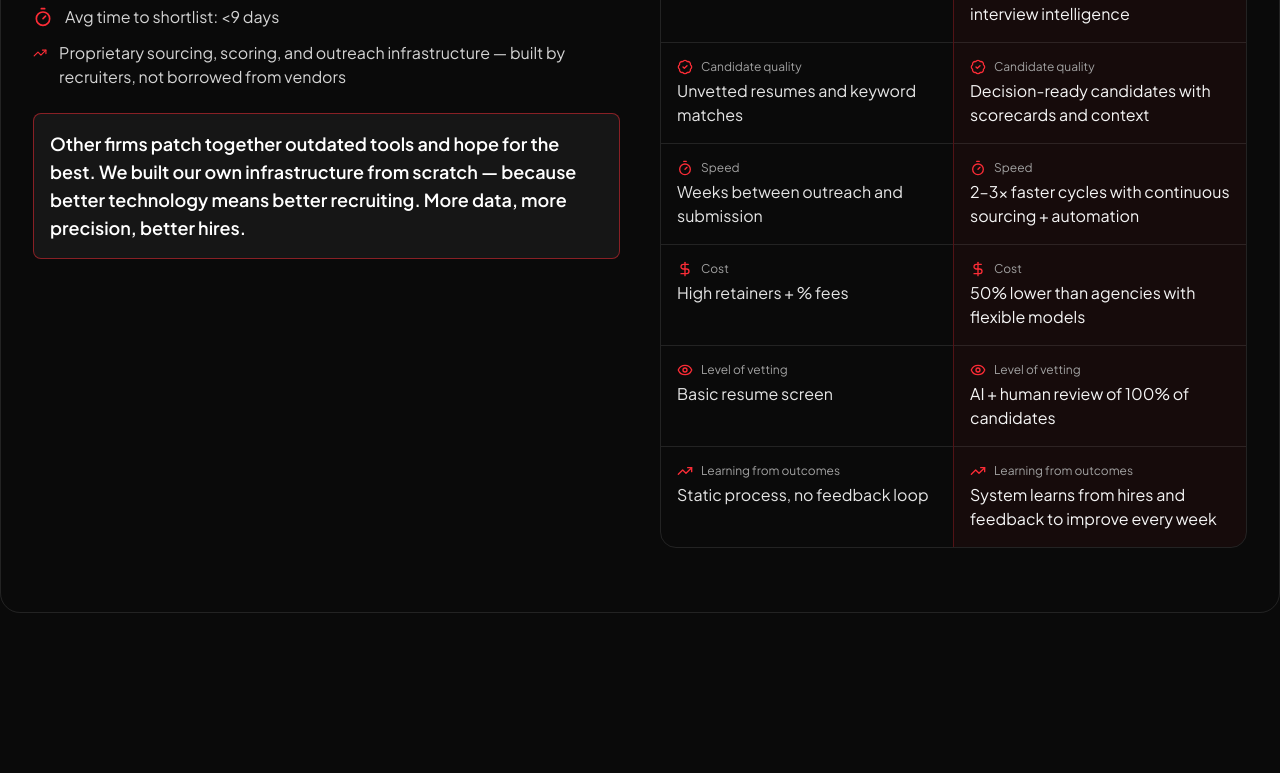
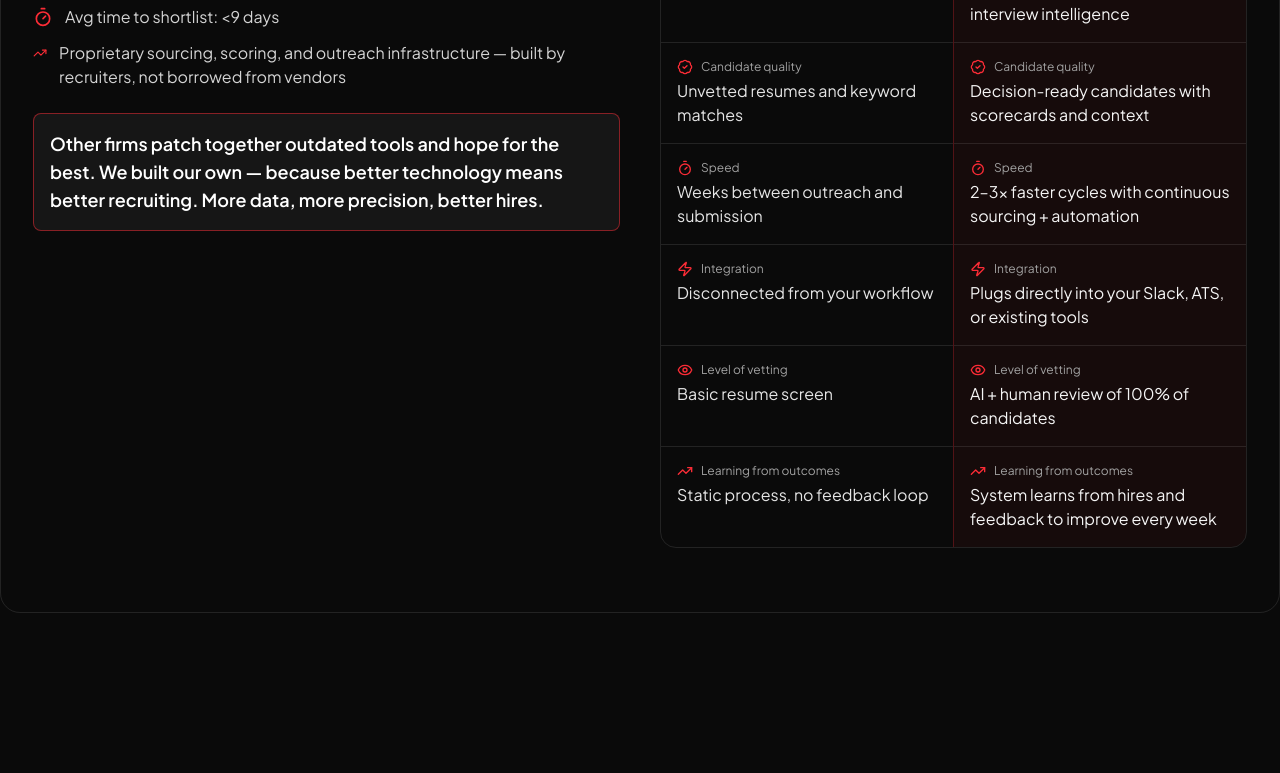
Before and after one commit to trsjohn/trs-website-wendy, a Next.js app: page / in a window 1280 px wide. Shown: the part 2140-2913 px from the top of the page. Built offline with nearby package versions, Linux system fonts and the light colour scheme.

Commit message:
updated chart cost

```diff
--- a/src/app/page.tsx
+++ b/src/app/page.tsx
@@ -8,7 +8,7 @@ import LogoMarquee from "@/components/LogoMarquee";
 import Button from "@/components/ui/Button";
 import Reveal from "@/components/Reveal";
 
-import { Target, Zap, Search, BarChart3, BadgeCheck, Timer, DollarSign, Eye, TrendingUp, ArrowDown } from "lucide-react";
+import { Target, Zap, Search, BarChart3, BadgeCheck, Timer, Eye, TrendingUp, ArrowDown } from "lucide-react";
 import NewsletterSignup from "@/components/NewsletterSignup";
 import { getRecentIssues } from "@/lib/newsletter";
 
@@ -237,7 +237,7 @@ export default function HomePage() {
             </ul>
             <div className="mt-6 rounded-lg border border-red-500/50 bg-white/5 p-4">
               <p className="text-base md:text-lg font-semibold text-white">
-                Other firms patch together outdated tools and hope for the best. We built our own infrastructure from scratch — because better technology means better recruiting. More data, more precision, better hires.
+                Other firms patch together outdated tools and hope for the best. We built our own — because better technology means better recruiting. More data, more precision, better hires.
               </p>
             </div>
           </div>
@@ -273,10 +273,10 @@ export default function HomePage() {
                         trs: "2–3x faster cycles with continuous sourcing + automation",
                       },
                       {
-                        label: "Cost",
-                        Icon: DollarSign,
-                        traditional: "High retainers + % fees",
-                        trs: "50% lower than agencies with flexible models",
+                        label: "Integration",
+                        Icon: Zap,
+                        traditional: "Disconnected from your workflow",
+                        trs: "Plugs directly into your Slack, ATS, or existing tools",
                       },
                       {
                         label: "Level of vetting",
@@ -334,10 +334,10 @@ export default function HomePage() {
                     trs: "2–3x faster cycles with continuous sourcing + automation",
                   },
                   {
-                    label: "Cost",
-                    Icon: DollarSign,
-                    traditional: "High retainers + % fees",
-                    trs: "50% lower than agencies with flexible models",
+                    label: "Integration",
+                    Icon: Zap,
+                    traditional: "Disconnected from your workflow — email threads and manual updates",
+                    trs: "Plugs directly into Slack, your ATS, or existing tools — zero friction",
                   },
                   {
                     label: "Level of vetting",
@@ -390,7 +390,7 @@ export default function HomePage() {
               What we also learned: great candidates aren&apos;t enough on their own. Founders and lean teams don&apos;t have the bandwidth to manage a pipeline, coordinate interviews, keep candidates warm, or negotiate offers — and they shouldn&apos;t have to buy more tools or hire internal support before they&apos;re ready. So we do all of it. Fully managed, integrated directly into your Slack or existing platforms. No new software to learn.
             </p>
             <div className="pt-2 border-t border-white/10">
-              <p className="text-white font-semibold text-lg">This isn&apos;t the typical agency experience.</p>
+              <p className="text-white font-semibold text-lg">Other firms patch together outdated tools and hope for the best. We built our own — because better technology means better recruiting. More data, more precision, better hires.</p>
             </div>
           </div>
         </div>
@@ -525,7 +525,7 @@ export default function HomePage() {
           <div className="grid md:grid-cols-3 gap-6">
             <div className="relative rounded-2xl border-2 border-red-500 p-6 bg-red-500/5 shadow-lg shadow-red-500/20">
               <div className="absolute -top-3 left-1/2 transform -translate-x-1/2">
-                <span className="bg-red-500 text-white text-xs font-semibold px-3 py-1 rounded-full">Best Value</span>
+                <span className="bg-red-500 text-white text-xs font-semibold px-3 py-1 rounded-full">Most Common</span>
               </div>
               <h3 className="text-xl font-semibold mb-1 text-white">Retained Search</h3>
               <p className="text-sm text-neutral-400 mb-4">For companies that need a true recruiting partner — not a vendor.</p>
@@ -588,7 +588,7 @@ export default function HomePage() {
               },
               {
                 q: "Are you a recruiting service or a product?",
-                a: "We are both. We currently offer a full service backed by an internal product, so you don't need an ATS, CRM, or any other recruiting softwares. Our proprietary software will be available to our clients in the future, so you can have the full power of TRS at a fraction of the cost."
+                a: "We are both. Or one or the other. Whatever you need. Some clients use us as their recruiter. Others plug us in like software. The OS works either way."
               },
               {
                 q: "How fast is \"fast\"?",
@@ -600,11 +600,11 @@ export default function HomePage() {
               },
               {
                 q: "Do you replace our ATS?",
-                a: "We can. Or we can plug into it. Your data stays intact, and we find the system that works best for you."
+                a: "No. We plug into it or run parallel. Your data stays intact."
               },
               {
                 q: "Will candidates feel like they talked to a bot?",
-                a: "No. We use AI to prep, not to hide. Our team takes the time to conduct careful and personal interviews - our candidates report some of the most thoughtful and engaging questions they've ever been asked by recruiters."
+                a: "No. We use AI to prep, not to hide. People talk to people."
               },
               {
                 q: "What if this doesn't work?",
```
